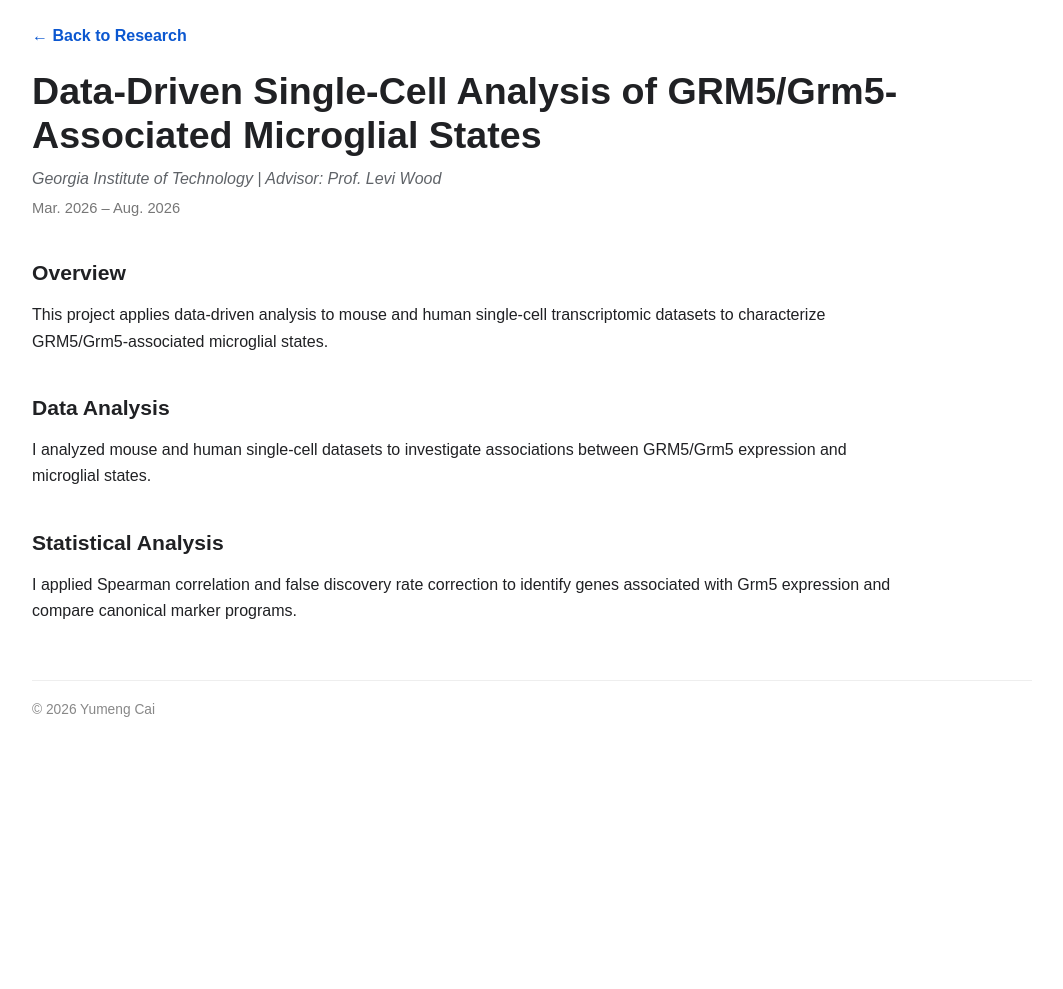
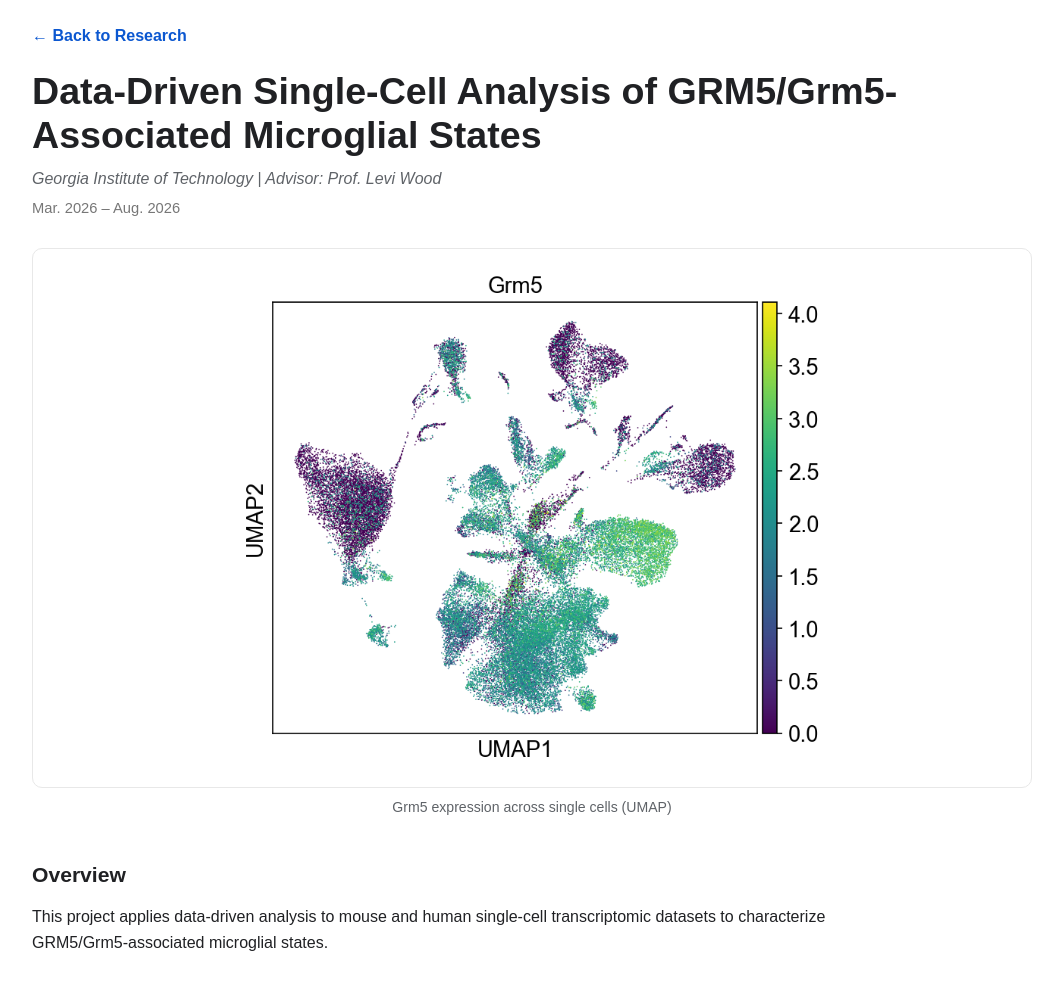
Before and after one commit to ycai395/yumengcai, a plain HTML site: page projects/single-cell.html in a window 1280 px wide. Shown: the part 65-1054 px from the top of the page, without its empty margins (108-1171 px from the left). Before the commit the page ends 819 px from the top, so only its background shows below. Drawn offline with Linux system fonts and the light colour scheme.

Commit message:
Add Grm5 UMAP figure to project page and homepage cover

```diff
--- a/projects/single-cell.html
+++ b/projects/single-cell.html
@@ -88,6 +88,16 @@
     </header>
 
 
+    <div class="figure-grid large-figures">
+      <div class="figure">
+        <div class="figure-box">
+          <img src="../images/FIG2_UMAP_Grm5_all_cells.png" alt="UMAP visualization of Grm5 expression across single cells">
+        </div>
+        <div class="caption">Grm5 expression across single cells (UMAP)</div>
+      </div>
+    </div>
+
+
 
     <section class="project-section">
 
```
Also changed, not shown: index.html (+1 -1 lines), images/FIG2_UMAP_Grm5_all_cells.png (added).
